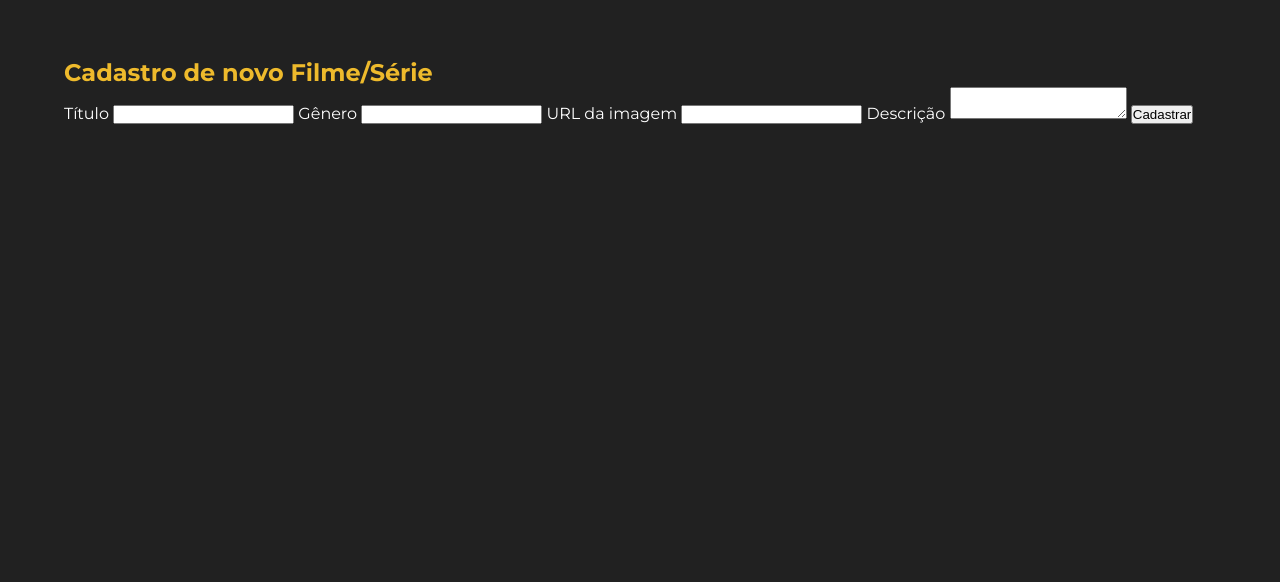
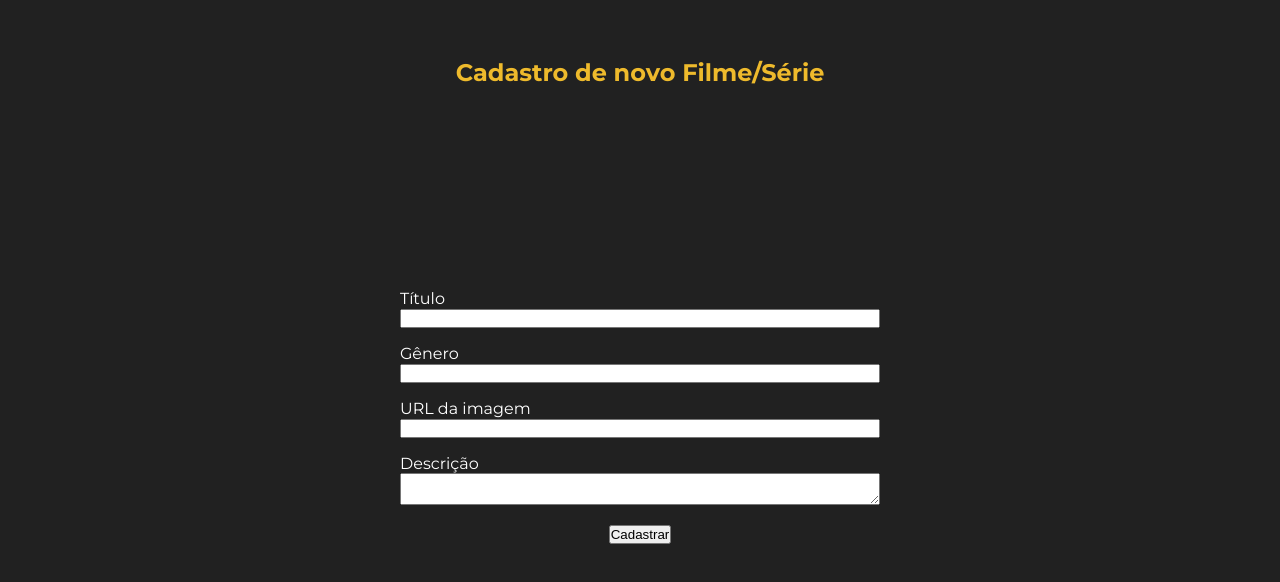
Before and after one commit to EduBarros101/simulador_de_votacao, a website: page public/index.html in a window 1280 px wide. Shown: the part 806-1388 px from the top of the page. Drawn offline with Linux system fonts and the light colour scheme; no server answers.

Commit message:
Base Form CSS Done

```diff
--- a/public/assets/css/style.css
+++ b/public/assets/css/style.css
@@ -62,9 +62,24 @@ section {
   background-color: #1b1b1b;
 }
 
-#add-new {
+#add-new,
+#add-movie-form {
+  display: flex;
+  flex-direction: column;
+  justify-content: center;
+  align-items: center;
+  gap: 1rem;
+
+  min-width: 30rem;
   height: 100vh;
   background-color: #212121;
+}
+
+#add-movie-form div,
+#add-movie-form label,
+#add-movie-form input,
+#add-movie-form textarea {
+  min-width: 100%;
 }
 
 #global-votes {
--- a/public/index.html
+++ b/public/index.html
@@ -44,17 +44,25 @@
         <h2>Cadastro de novo Filme/Série</h2>
 
         <form id="add-movie-form">
+          <div>
             <label for="title">Título</label>
             <input type="text" name="title" id="title" required />
+          </div>
 
+          <div>
             <label for="genre">Gênero</label>
             <input type="text" name="genre" id="genre" required />
+          </div>
 
+          <div>
             <label for="image">URL da imagem</label>
             <input type="url" name="image" id="image" required />
+          </div>
 
+          <div>
             <label for="description">Descrição</label>
             <textarea name="description" id="description"></textarea>
+          </div>
 
           <button type="submit">Cadastrar</button>
         </form>
```
Lines whose indentation alone changed are shown as unchanged.
